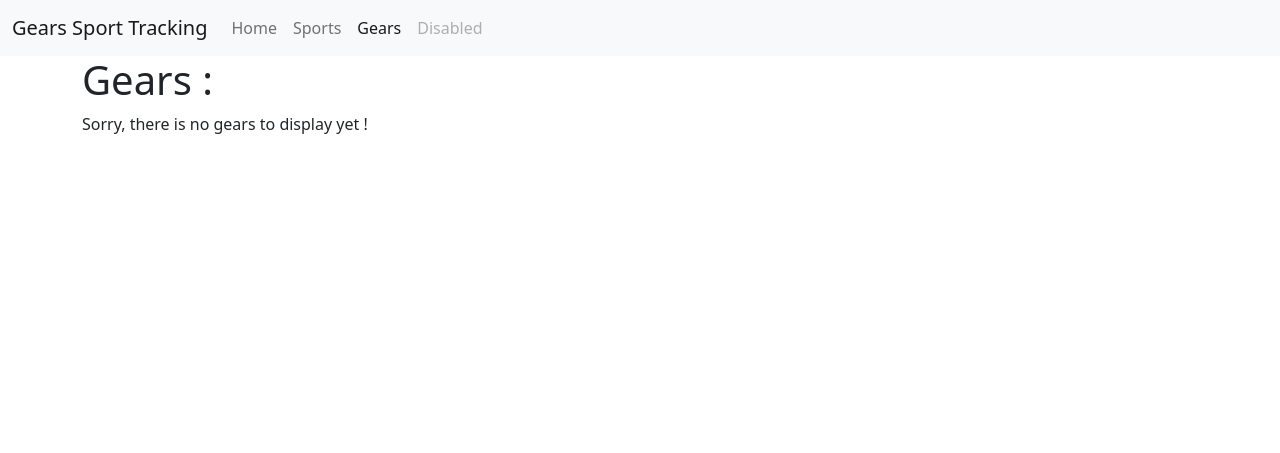
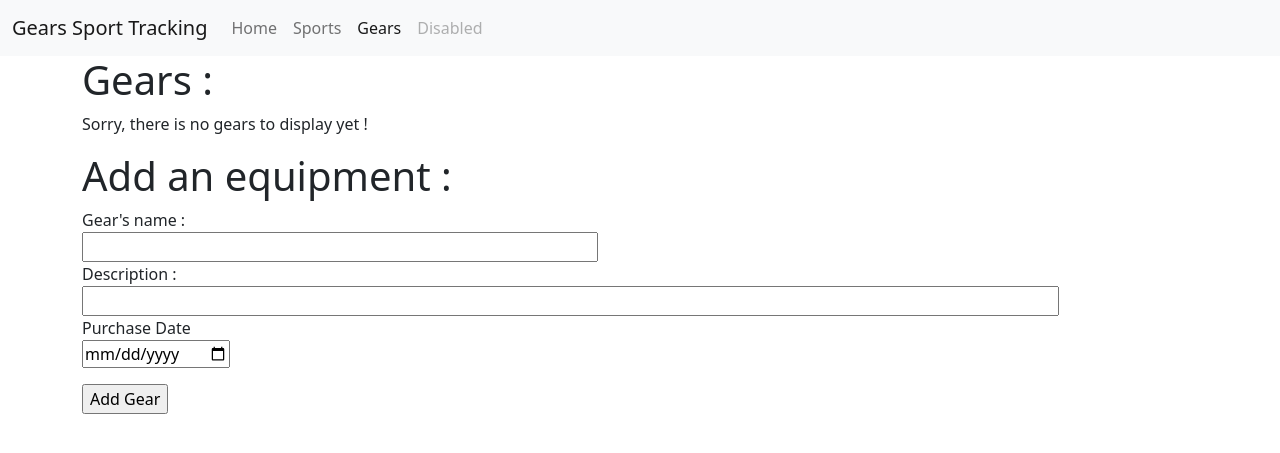
Before and after one commit to Fabien-Drx/sportstrack, a Flask app: page /gears in a window 1280 px wide. Shown: the top 453 px of the page. Run offline with Flask 2, Linux system fonts and the light colour scheme; data that the repository does not hold is empty.

Commit message:
Add a add form for gears

```diff
--- a/app.py
+++ b/app.py
@@ -2,7 +2,7 @@ from flask import Flask, render_template, request, url_for, flash
 from flask_sqlalchemy import SQLAlchemy
 from sqlalchemy import exc
 from flask_wtf import FlaskForm
-from wtforms import StringField, SubmitField
+from wtforms import StringField, SubmitField, DateField
 from wtforms.validators import DataRequired
 from datetime import datetime
 
@@ -17,6 +17,13 @@ db = SQLAlchemy(app)
 class SportForm(FlaskForm):
     sport = StringField(label='Sport :', validators=[DataRequired()])
     submit = SubmitField('Add Sport')
+
+
+class GearForm(FlaskForm):
+    name = StringField(label="Gear's name :", validators=[DataRequired()])
+    description = StringField(label="Description :", validators=[DataRequired()])
+    purchase_date = DateField(label="Purchase Date", validators=[DataRequired()])
+    submit = SubmitField('Add Gear')
 
 
 class Gear(db.Model):
@@ -64,7 +71,7 @@ def sports():
         try:
             db.session.add(new_sport)
             db.session.commit()
-        except exc.IntegrityError as e:
+        except exc.IntegrityError:
             db.session.rollback()
             flash('A sport with the same name already exists', 'alert-danger')
     else:
@@ -72,13 +79,34 @@ def sports():
             flash(create_sport_form.errors)
 
     sports_list = Sport.query.all()
-    return render_template('sports.html', sports_list=sports_list, page_sports_active="active", create_sport_form=create_sport_form)
+    return render_template('sports.html',
+                           sports_list=sports_list,
+                           page_sports_active="active",
+                           create_sport_form=create_sport_form)
 
 
-@app.route('/gears')
+@app.route('/gears', methods=['GET', 'POST'])
 def gears():
+
+    create_gear_form = GearForm()
+
+    if request.method == 'POST' and create_gear_form.validate():
+        new_gear = Gear(name=create_gear_form.name.data,
+                        description=create_gear_form.description.data,
+                        purchase_date=create_gear_form.purchase_date.data)
+
+        try:
+            db.session.add(new_gear)
+            db.session.commit()
+        except exc.IntegrityError:
+            db.session.rollback()
+            flash('A gear with the same name already exists', 'alert-danger')
+
     gears_list = Gear.query.all()
-    return render_template('gears.html', gears_list=gears_list, page_gears_active="active")
+    return render_template('gears.html',
+                           gears_list=gears_list,
+                           page_gears_active="active",
+                           create_gear_form=create_gear_form)
 
 
 if __name__ == '__main__':
--- a/templates/gears.html
+++ b/templates/gears.html
@@ -19,4 +19,24 @@
         {%  endfor %}
     </ul>
 
+    <H1 class="display-6">Add an equipment :</H1>
+
+    <form action="" method="POST" novalidate>
+        {{ create_gear_form.hidden_tag() }}
+        <div class="mb-3">
+            {{ create_gear_form.name.label }}
+            <br>
+            {{ create_gear_form.name(size=50) }}
+            <br>
+            {{ create_gear_form.description.label }}
+            <br>
+            {{ create_gear_form.description(size=100) }}
+            <br>
+            {{ create_gear_form.purchase_date.label }}
+            <br>
+            {{ create_gear_form.purchase_date() }}
+        </div>
+            {{ create_gear_form.submit() }}
+    </form>
+
 {% endblock %}
```
